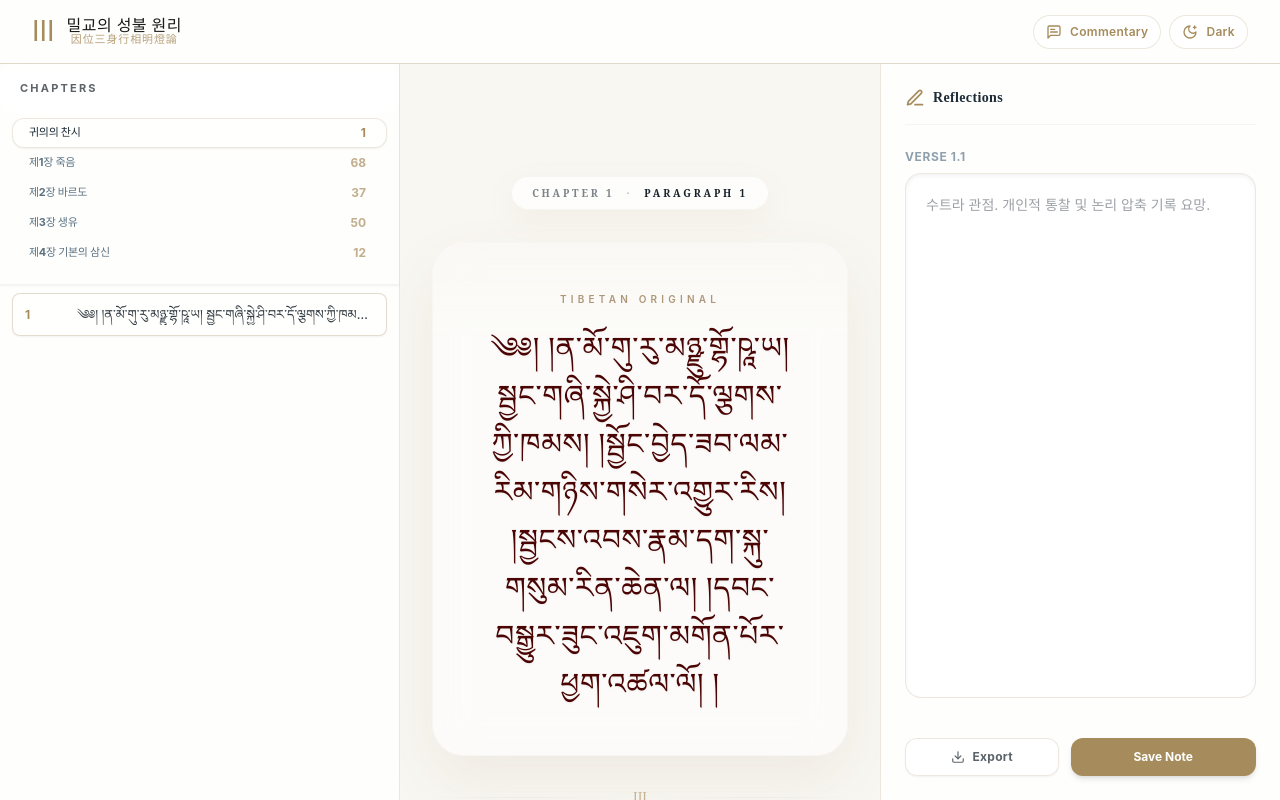
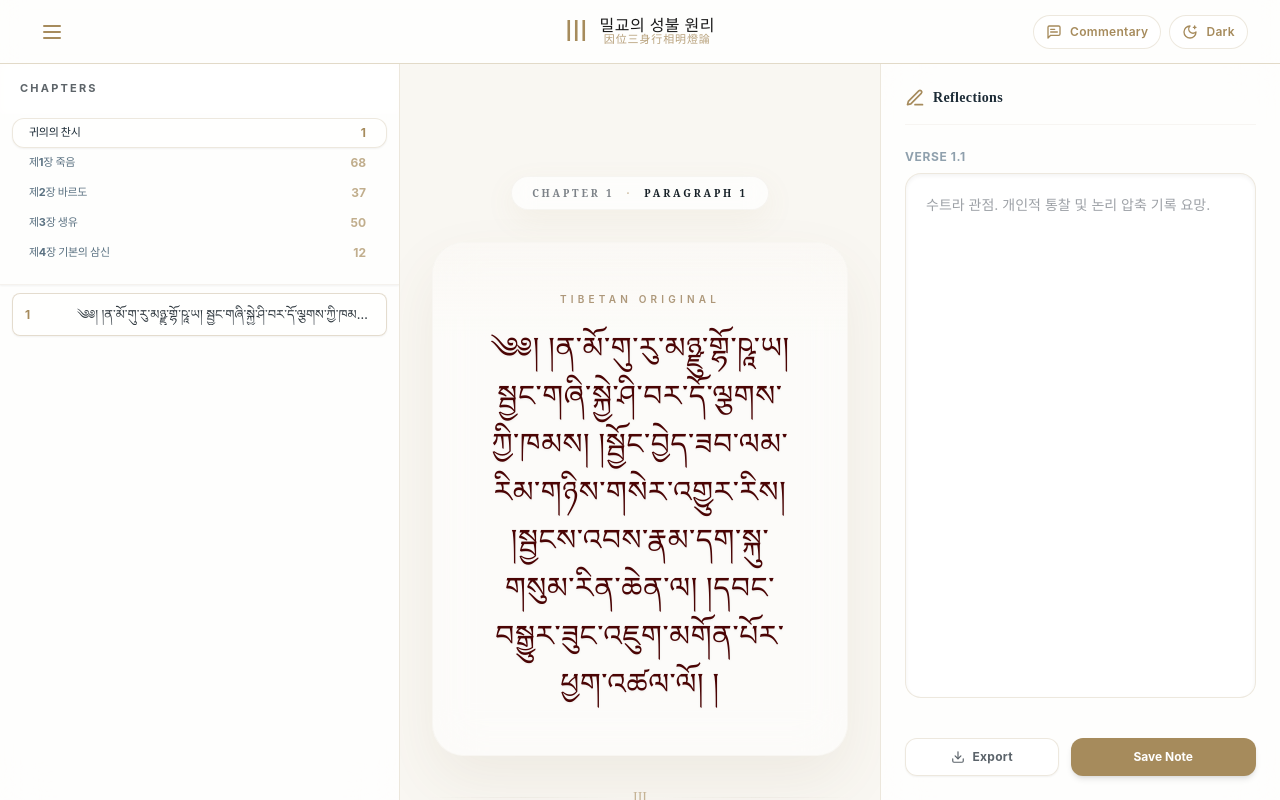
Before and after one commit to concario17-max/3sin, a React (Vite) app: page / in a window 1280 px wide. Built offline with nearby package versions, Linux system fonts and the light colour scheme; a web font is replaced by a local one.

Commit message:
Make desktop sidebar toggle persistent

```diff
--- a/src/components/Header.jsx
+++ b/src/components/Header.jsx
@@ -17,11 +17,11 @@ function Header() {
   return (
     <header className="fixed left-0 top-0 z-[60] h-16 w-full border-b border-sand-tertiary bg-white/80 backdrop-blur-md">
       <div className="flex h-full w-full items-center px-4 sm:px-8 xl:ml-[var(--desktop-left-sidebar-width)] xl:mr-[var(--desktop-right-sidebar-width)] xl:w-auto xl:px-8">
-        <div className="flex flex-1 justify-start lg:hidden">
+        <div className="flex flex-1 justify-start">
           <button
             onClick={ui.toggleSidebar}
             className="rounded-lg p-2 text-gold-primary transition-colors hover:bg-gold-surface"
-            aria-label="Open chapter menu"
+            aria-label={ui.isSidebarOpen ? 'Hide chapter menu' : 'Show chapter menu'}
           >
             <Menu className="h-6 w-6" />
           </button>
--- a/src/context/UIContext.jsx
+++ b/src/context/UIContext.jsx
@@ -21,7 +21,10 @@ function loadStoredRightPanel() {
 }
 
 export const UIProvider = ({ children }) => {
-    const [isSidebarOpen, setIsSidebarOpen] = useState(false);
+    const [isSidebarOpen, setIsSidebarOpen] = useState(() => {
+        if (typeof window === 'undefined') return true;
+        return window.innerWidth >= 1024;
+    });
     const [isRightPanelOpen, setIsRightPanelOpen] = useState(false);
     const [activeRightPanel, setActiveRightPanel] = useState(loadStoredRightPanel);
     const [isDarkMode, setIsDarkMode] = useState(loadStoredTheme);
--- a/src/pages/TextPage.jsx
+++ b/src/pages/TextPage.jsx
@@ -52,12 +52,12 @@ function StatePanel({ kicker, title, description }) {
 function TextPage() {
   const flatParagraphs = React.useMemo(() => flattenParagraphs(chapters), []);
   const [activeParagraph, setActiveParagraph] = React.useState(() => loadStoredActiveParagraph(flatParagraphs[0] ?? null, flatParagraphs));
-  const ui = useUI() || { isSidebarOpen: true };
-  const { isSidebarOpen } = ui;
+  const ui = useUI() || { isSidebarOpen: true, isRightPanelOpen: false };
+  const { isSidebarOpen, isRightPanelOpen } = ui;
   const layoutVars = React.useMemo(() => ({
-    '--desktop-left-sidebar-width': '400px',
-    '--desktop-right-sidebar-width': '400px',
-  }), []);
+    '--desktop-left-sidebar-width': isSidebarOpen ? '400px' : '0px',
+    '--desktop-right-sidebar-width': isRightPanelOpen ? '400px' : '0px',
+  }), [isRightPanelOpen, isSidebarOpen]);
 
   React.useEffect(() => {
     if (typeof activeParagraph?.id === 'string') {
--- a/src/pages/components/LeftSidebar.jsx
+++ b/src/pages/components/LeftSidebar.jsx
@@ -82,7 +82,7 @@ const LeftSidebar = ({ chapters, onSelectParagraph, activeParagraphId, isPrayerP
                 />
             )}
 
-            <aside className={`fixed inset-y-0 left-0 top-16 z-50 w-80 lg:w-[400px] bg-white/80 dark:bg-dark-bg/95 backdrop-blur-xl border-r border-gold-primary/20 dark:border-dark-border/50 h-[calc(100vh-64px)] lg:sticky lg:top-16 transform transition-transform duration-500 lg:translate-x-0 ${isSidebarOpen ? 'translate-x-0 overflow-hidden shadow-2xl lg:shadow-none' : '-translate-x-full'} flex flex-col font-inter`}>
+            <aside className={`fixed inset-y-0 left-0 top-16 z-50 w-80 lg:w-[400px] bg-white/80 dark:bg-dark-bg/95 backdrop-blur-xl border-r border-gold-primary/20 dark:border-dark-border/50 h-[calc(100vh-64px)] lg:sticky lg:top-16 transform transition-transform duration-500 ${isSidebarOpen ? 'translate-x-0 overflow-hidden shadow-2xl lg:shadow-none' : '-translate-x-full'} flex flex-col font-inter`}>
                 <SidebarHeader setIsSidebarOpen={setIsSidebarOpen} />
 
                 <SidebarChapterList
```
